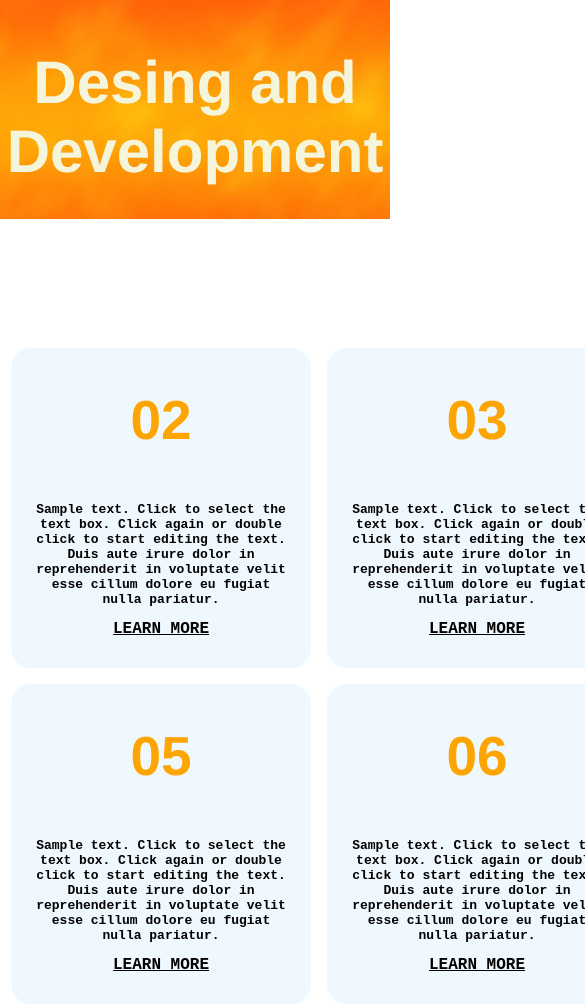
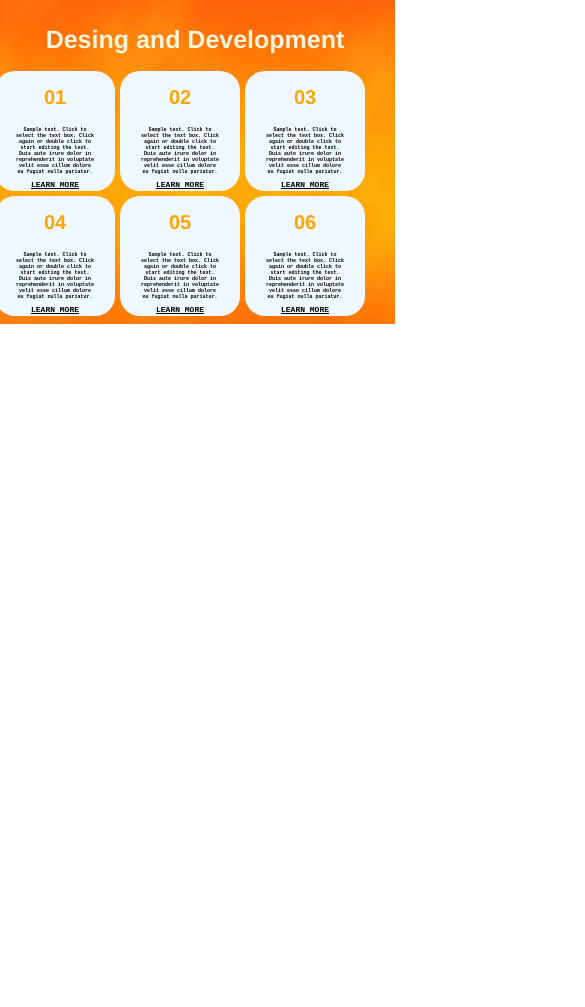
Before and after one commit to sevensemm/PR4-, a plain HTML site: page index.html in a window 390 px wide. Shown: the top 1007 px of the page, 585 px wide, since content can reach past the window. After the commit the page ends 844 px from the top, so only its background shows below. Drawn offline with Linux system fonts and the light colour scheme.

Commit message:
Update index.html

```diff
--- a/index.html
+++ b/index.html
@@ -7,8 +7,8 @@
 
     <style>
         .BackFoto {
-        background:no-repeat;
-        background-size: 100%;
+            background:no-repeat;
+            background-size: cover;
         }
         .OpenText {
             font-size: 60px;
@@ -21,7 +21,6 @@
             align-items: center;
             flex-direction: column;
 
-
         }
 
         .Text {
@@ -33,7 +32,7 @@
             flex-wrap: wrap;
 
             gap: 16px;
-            height: 900px;
+            height: 100%;
             width: 1000px;
         }
 
@@ -41,6 +40,7 @@
             display: flex;
             flex-direction: column;
             align-items: center;
+            justify-content: center;
             border-radius: 20px;
             background-color: aliceblue;
             height: 320px;
@@ -63,12 +63,79 @@
             font-size: 55px;
             font-style: normal;
             font-family: 'Franklin Gothic Medium', 'Arial Narrow', Arial, sans-serif;
-            margin-top: 40px;
+
         }
         p{
             margin-left:20px;
             margin-right:20px;
             font-size: 13px;
+        }
+
+        @media screen and (max-width: 1200px) {
+            .OpenText{
+                font-size: 40px;
+            }
+            p{
+                font-size: 11px;
+            }
+            .Kartochka{
+                height: 290px;
+                width: 280px;
+            }
+            .Text {
+                gap: 16px;
+                width: 1000px;
+            }
+            h1 {
+                font-size: 40px;
+            }
+            a{
+                font-size: 15px;
+            }
+        }
+        @media screen and (max-width: 1020px) {
+            .OpenText{
+                font-size: 30px;
+            }
+            p{
+                font-size: 10px;
+            }
+            .Kartochka{
+                height: 210px;
+                width: 210px;
+            }
+            .Text {
+                gap: 16px;
+                width: 800px;
+            }
+            h1 {
+                font-size: 30px;
+            }
+            a{
+                font-size: 11px;
+            }
+        }
+        @media screen and (max-width: 800px) {
+            .OpenText{
+                font-size: 25px;
+            }
+            p{
+                font-size: 5px;
+            }
+            .Kartochka{
+                height: 120px;
+                width: 120px;
+            }
+            .Text {
+                gap: 5px;
+                width: 400px;
+            }
+            h1 {
+                font-size: 20px;
+            }
+            a{
+                font-size: 8px;
+            }
         }
 
     </style>
```
